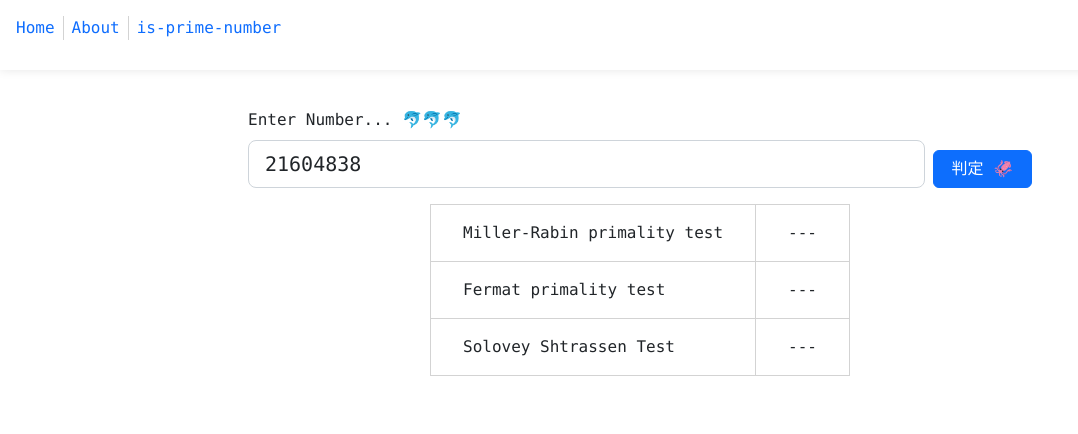
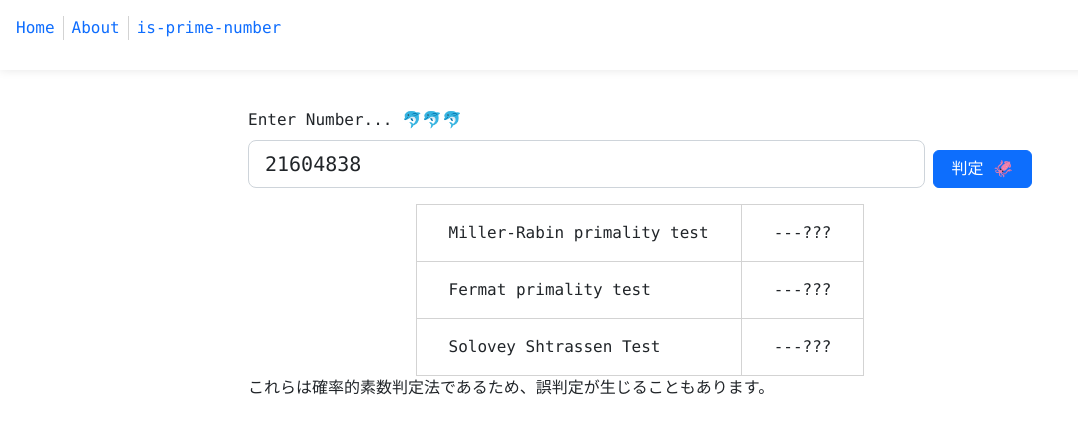
Before and after one commit to osawa-koki/IsPrimeNumber.php, a Next.js app in the folder client/: page /is-prime-number in a window 1280 px wide. Shown: the top 434 px of the page, without its empty margins (0-1078 px from the left). Built offline with nearby package versions, Linux system fonts and the light colour scheme.

Commit message:
小さな修正。

```diff
--- a/client/pages/is-prime-number.tsx
+++ b/client/pages/is-prime-number.tsx
@@ -107,13 +107,14 @@ export default function HelloWorld() {
                       </OverlayTrigger>
                     </td>
                     <td className={`isPrime-${result.isPrime}`}>
-                      {result.isPrime === -1 ? "---" : result.isPrime === 0 ? "素数ではない" : result.isPrime === 1 ? "多分素数" : "絶対に素数"}
+                      {result.isPrime === -1 ? "---" : result.isPrime === 0 ? "素数ではない" : result.isPrime === 1 ? "多分素数" : "素数"}???
                     </td>
                   </tr>
                 ))
               }
               </tbody>
             </table>
+            <p>これらは確率的素数判定法であるため、誤判定が生じることもあります。</p>
           </div>
           {
             error &&
```
